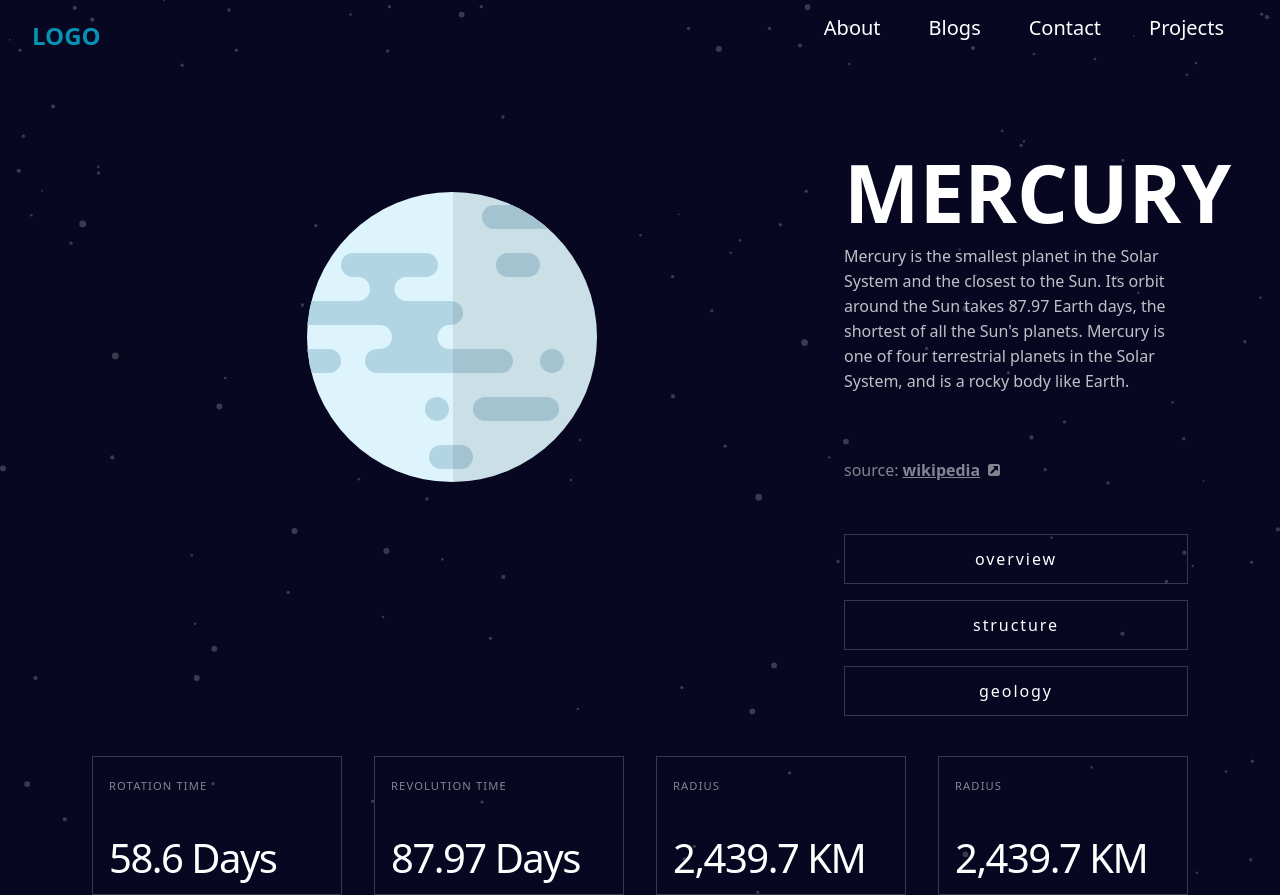
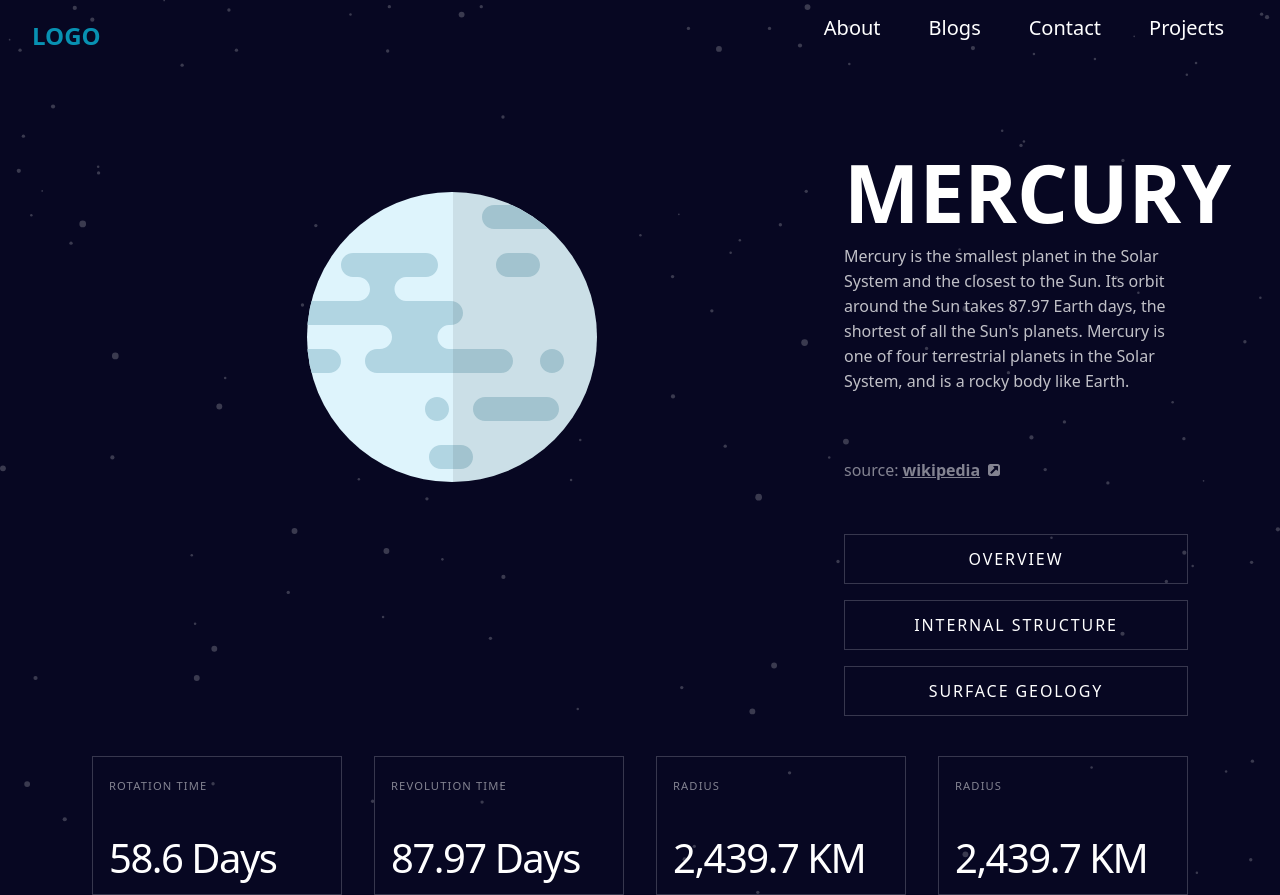
Before and after one commit to sphnikola/planet-fact-site, a React (Vite) app: page / in a window 1280 px wide. Built offline with nearby package versions, Linux system fonts and the light colour scheme.

Commit message:
Refactor the button and nav text

```diff
--- a/src/components/DescriptionButtons.jsx
+++ b/src/components/DescriptionButtons.jsx
@@ -3,7 +3,7 @@ export function DescriptionButtons(props) {
     <>
       <button
         onClick={props.handleClick}
-        className="text-white border-[1px] border-solid border-[rgb(55,55,78)] p-3 flex flex-col
+        className="text-white uppercase border-[1px] border-solid border-[rgb(55,55,78)] p-3 flex flex-col
          tracking-[0.12rem]  w-72 ml-auto lg:w-full lg:block"
       >
         {props.buttonName}
--- a/src/components/DescriptionListItems.jsx
+++ b/src/components/DescriptionListItems.jsx
@@ -5,7 +5,7 @@ export function DescriptionListItems(props) {
         <a
           onClick={props.handleClick}
           href="#"
-          className=" focus:border-b-4 border-b-blue-400"
+          className=" uppercase focus:border-b-4 border-b-blue-400"
         >
           {props.listItemName}
         </a>
--- a/src/components/Main.jsx
+++ b/src/components/Main.jsx
@@ -15,11 +15,11 @@ export function Main(props) {
               />
               <DescriptionListItems
                 handleClick={props.handleClick}
-                listItemName="structure"
+                listItemName="internal structure"
               />
               <DescriptionListItems
                 handleClick={props.handleClick}
-                listItemName="geology"
+                listItemName="surface geology"
               />
             </ul>
           </nav>
@@ -31,11 +31,11 @@ export function Main(props) {
             />
             <DescriptionButtons
               handleClick={props.handleClick}
-              buttonName="structure"
+              buttonName="internal structure"
             />
             <DescriptionButtons
               handleClick={props.handleClick}
-              buttonName="geology"
+              buttonName="surface geology"
             />
           </div>
         </section>
--- a/src/pages/Mercury.jsx
+++ b/src/pages/Mercury.jsx
@@ -14,17 +14,17 @@ export default function Mercury() {
 
   // import and set the images here
   const handleClick = (e) => {
-    if (e.target.innerText === "overview") {
+    if (e.target.innerText === "overview".toUpperCase()) {
       setAnswer(data[0].overview.content);
       setSource(data[0].overview.source);
       setImage(mercury_img);
       setAddInternal(false);
-    } else if (e.target.innerText === "structure") {
+    } else if (e.target.innerText === "internal structure".toUpperCase()) {
       setAnswer(data[0].structure.content);
       setSource(data[0].structure.source);
       setImage(mercury_internal_img);
       setAddInternal(false);
-    } else if (e.target.innerText === "geology") {
+    } else if (e.target.innerText === "surface geology".toUpperCase()) {
       setAnswer(data[0].geology.content);
       setSource(data[0].geology.source);
       //  setImage(mercury_geology_img);
```
